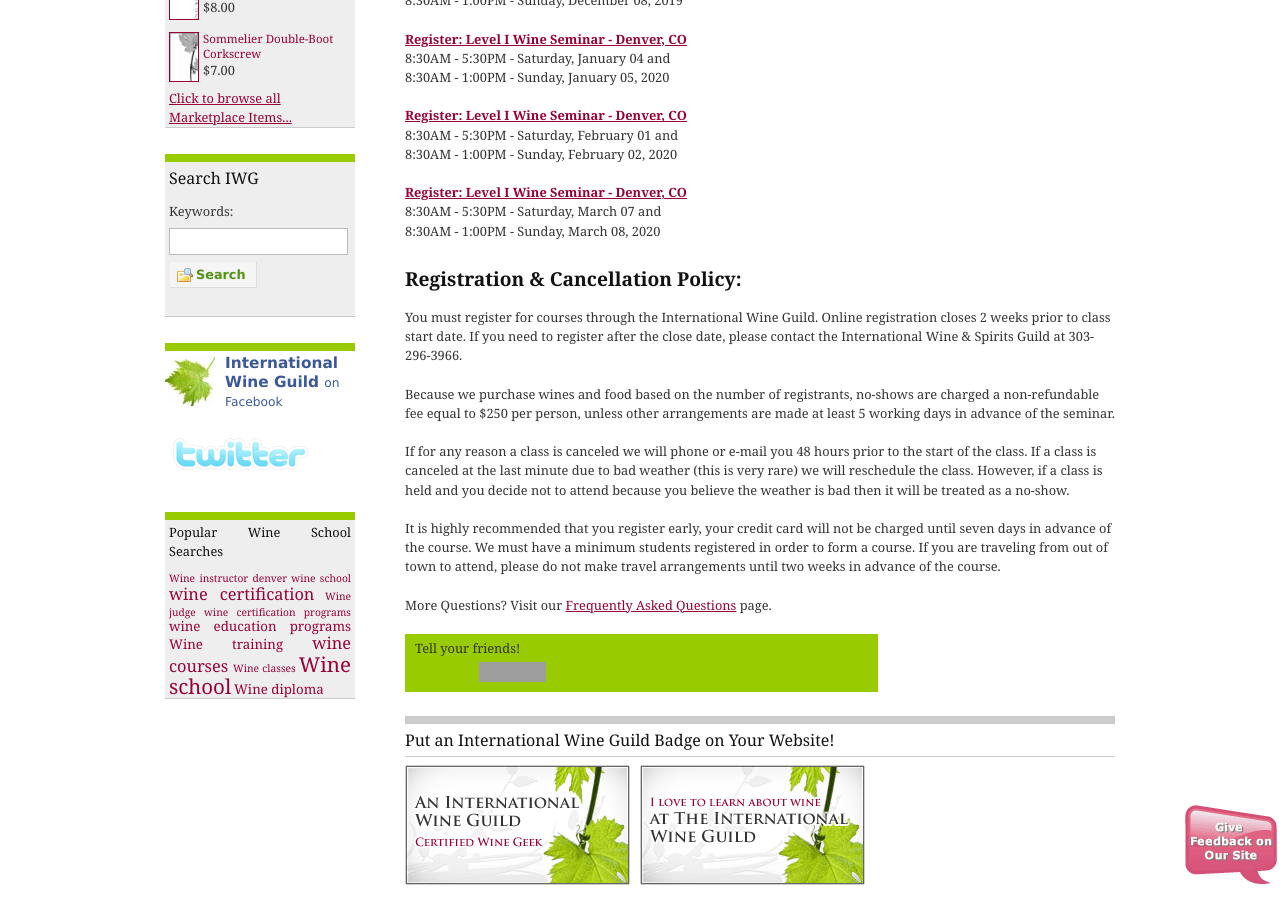
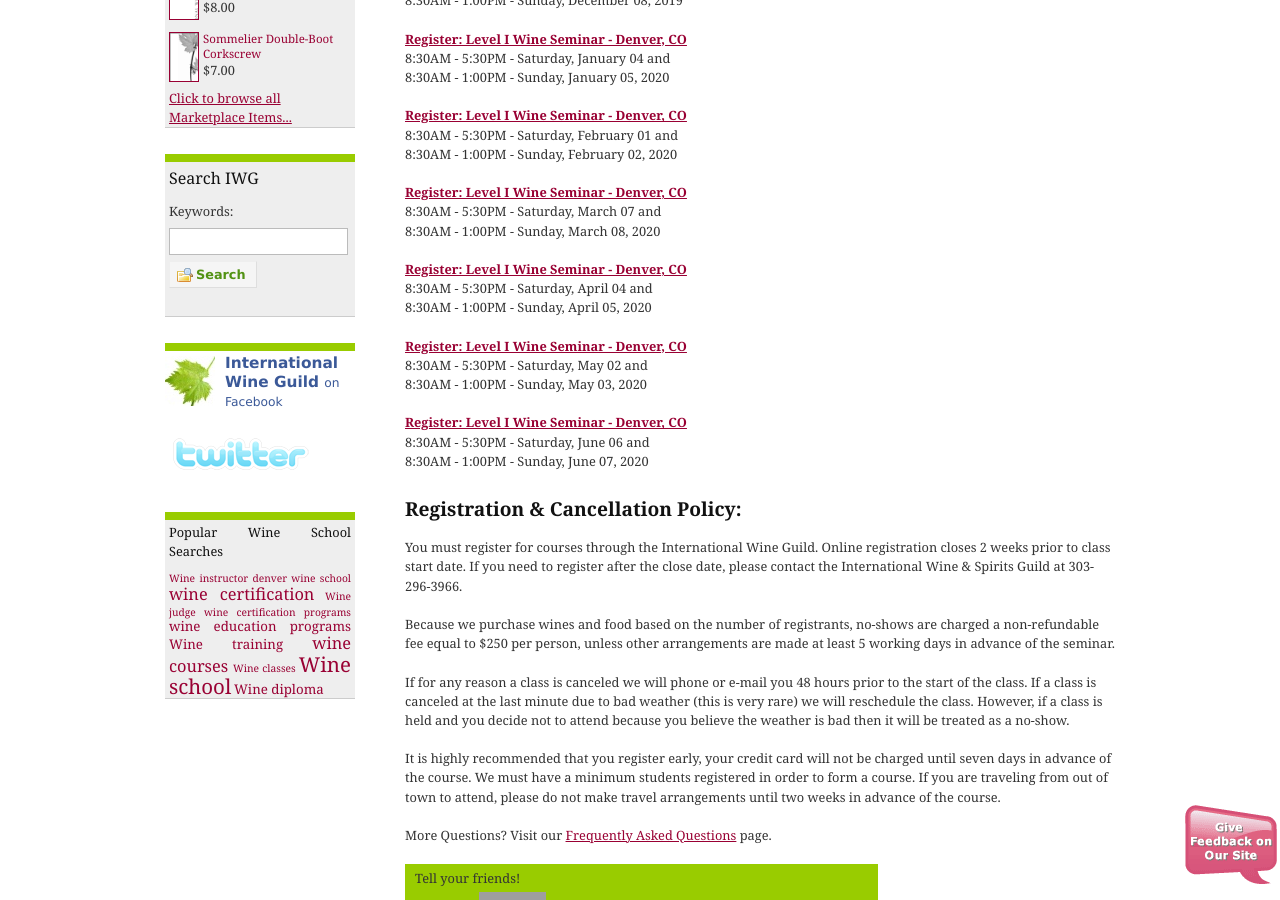
Before and after one commit to CKDev/internationalwineguild.com, a Jekyll site: the page built from register-for-the-guild-certification-seminar.html, in a window 1280 px wide and 900 px high, scrolled down 1139 px. Built offline with Jekyll 4.4.1, drawn with Linux system fonts in a browser that asks for light colours; a script that is not in the unit is left out; comment, search, counter and statistics services are not loaded; grey boxes are pictures that could not be loaded.

Commit message:
Update register-for-the-guild-certification-seminar.html

```diff
--- a/register-for-the-guild-certification-seminar.html
+++ b/register-for-the-guild-certification-seminar.html
@@ -75,6 +75,32 @@
   8:30AM - 1:00PM - Sunday, March 08, 2020
 </p>
 
+<p>
+  <a class="ga-track"
+    href="http://ww4.aitsafe.com/cf/add.cfm?userid=6714687&amp;product=Level+I+Wine+Seminar+Denver++-++04/04-05, 2020&amp;price=495&amp;return=www.internationalwineguild.com/register-for-the-guild-certification-seminar">
+    <strong>Register: Level I Wine Seminar - Denver, CO<br></strong>
+  </a>
+  8:30AM - 5:30PM - Saturday, April 04 and<br>
+  8:30AM - 1:00PM - Sunday, April 05, 2020
+</p>
+
+<p>
+  <a class="ga-track"
+    href="http://ww4.aitsafe.com/cf/add.cfm?userid=6714687&amp;product=Level+I+Wine+Seminar+Denver++-++05/02-03, 2020&amp;price=495&amp;return=www.internationalwineguild.com/register-for-the-guild-certification-seminar">
+    <strong>Register: Level I Wine Seminar - Denver, CO<br></strong>
+  </a>
+  8:30AM - 5:30PM - Saturday, May 02 and<br>
+  8:30AM - 1:00PM - Sunday, May 03, 2020
+</p>
+
+<p>
+  <a class="ga-track"
+    href="http://ww4.aitsafe.com/cf/add.cfm?userid=6714687&amp;product=Level+I+Wine+Seminar+Denver++-++06/06-07, 2020&amp;price=495&amp;return=www.internationalwineguild.com/register-for-the-guild-certification-seminar">
+    <strong>Register: Level I Wine Seminar - Denver, CO<br></strong>
+  </a>
+  8:30AM - 5:30PM - Saturday, June 06 and<br>
+  8:30AM - 1:00PM - Sunday, June 07, 2020
+</p>
 
 <h3><strong>Registration &amp; Cancellation Policy: </strong></h3>
 <p>You must register for courses through the International Wine Guild. Online registration closes 2 weeks prior to
```
